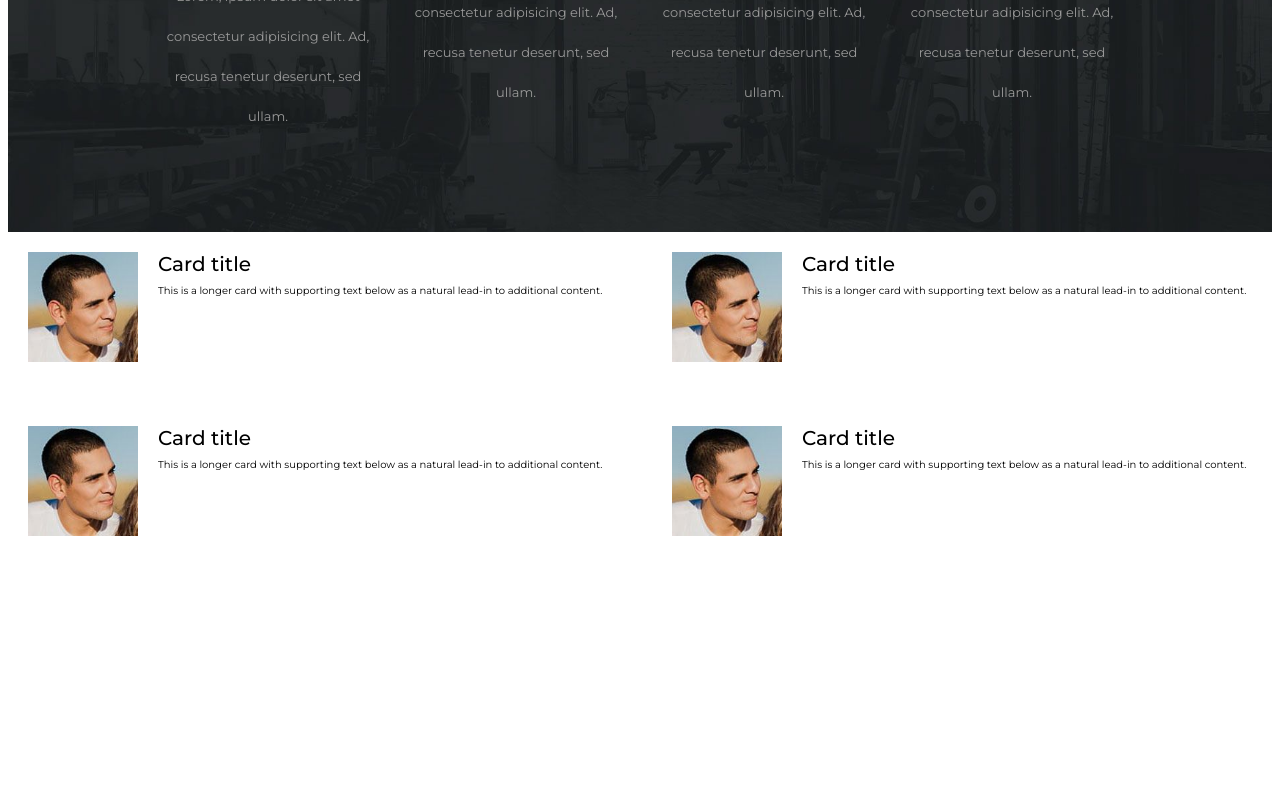
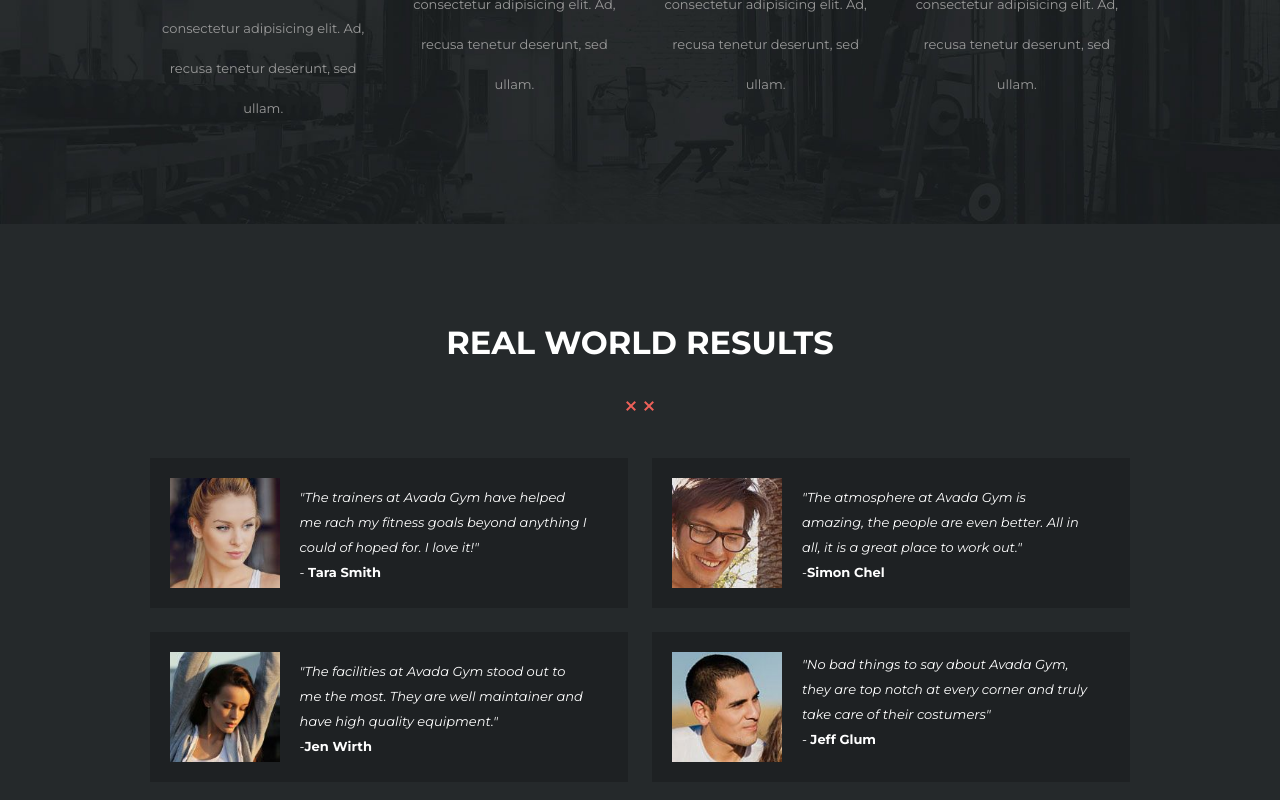
Before and after one commit to Bufal8/proj-html-vuejs, a Vue app: page / in a window 1280 px wide. Shown: the part 1970-2770 px from the top of the page. Before the commit the page ends 2534 px from the top, so only its background shows below. Built offline with nearby package versions, Linux system fonts and the light colour scheme.

Commit message:
Creato componente PageResults

```diff
--- a/index.html
+++ b/index.html
@@ -12,7 +12,7 @@
     <meta name="viewport" content="width=device-width, initial-scale=1.0" />
     <title>Avada Gym</title>
   </head>
-  <body class="m-0">
+  <body style="margin: 0; padding: 0; box-sizing: border-box;">
     <div id="app"></div>
     <script type="module" src="/src/main.js"></script>
   </body>
--- a/src/components/PageResultsCard.vue
+++ b/src/components/PageResultsCard.vue
@@ -6,17 +6,53 @@ export default {
 </script>
 
 <template>
-
-<div class="row row-cols-1 row-cols-md-2 g-4">
+    <div class="container-fluid">
+        <div class="title">
+            <h2>REAL WORLD RESULTS</h2>
+            <img src="../assets/images/divider-xx-red.png" alt="">
+        </div>
+        <div class="row riga row-cols-1 row-cols-md-2 g-4">
             <div class="col">
             <div class="card">
-        <div class="row g-0">
+                <div class="row align-items-center g-0">
                     <div class="card-img col-4">
-            <img src="../assets/images/review_4-compressor-2.jpg" class="card-img-top" alt="...">
+                    <img src="../assets/images/review_1-compressor.jpg" class="card-img-top" alt="...">
                 </div>
             <div class="card-body col-4">
-        <h5 class="card-title">Card title</h5>
-        <p class="card-text">This is a longer card with supporting text below as a natural lead-in to additional content.</p>
+                <em class="card-text">"The trainers at Avada Gym have helped me rach my fitness goals beyond anything I could of hoped for. I love it!"</em>
+                <p>- <b>Tara Smith</b></p>
+            </div>
+                </div>
+
+            </div>
+        </div>
+        <div class="col">
+            <div class="card">
+                <div class="row align-items-center g-0">
+                    <div class="card-img col-4">
+                    <img src="../assets/images/review_3-compressor-2.jpg" class="card-img-top" alt="...">
+                </div>
+            <div class="card-body col-4">
+                <em class="card-text">"The atmosphere at Avada Gym is amazing, the people are even better. All in all, it is a great place to work out."</em>
+                <p>-<b>Simon Chel</b></p>
+            </div>
+                </div>
+
+            </div>
+        </div>
+        <div class="col">
+            <div class="card">
+                <div class="row align-items-center g-0">
+                    <div class="card-img col-4">
+                    <img src="../assets/images/review_2-compressor.jpg" class="card-img-top" alt="...">
+                </div>
+            <div class="card-body col-4">
+                <div class="testo">
+
+                    <em class="card-text">"The facilities at Avada Gym stood out to me the most. They are well maintainer and have high quality equipment."</em>
+                    <p>-<b>Jen Wirth</b></p>
+
+                </div>
             </div>
                 </div>
 
@@ -28,40 +64,13 @@ export default {
                     <div class="card-img col-4">
                     <img src="../assets/images/review_4-compressor-2.jpg" class="card-img-top" alt="...">
                 </div>
-      <div class="card-body col-4">
-        <h5 class="card-title">Card title</h5>
-        <p class="card-text">This is a longer card with supporting text below as a natural lead-in to additional content.</p>
+            <div class="card-body align-items-center col-4">
+                <em class="card-text">"No bad things to say about Avada Gym, they are top notch at every corner and truly take care of their costumers"</em>
+                <p>- <b>Jeff Glum</b></p>
             </div>
                 </div>
 
             </div>
-  </div>
-  <div class="col">
-    <div class="card">
-        <div class="row g-0">
-            <div class="card-img col-4">
-            <img src="../assets/images/review_4-compressor-2.jpg" class="card-img-top" alt="...">
-        </div>
-      <div class="card-body col-4">
-        <h5 class="card-title">Card title</h5>
-        <p class="card-text">This is a longer card with supporting text below as a natural lead-in to additional content.</p>
-      </div>
-        </div>
-
-    </div>
-  </div>
-  <div class="col">
-    <div class="card">
-        <div class="row g-0">
-            <div class="card-img col-4">
-            <img src="../assets/images/review_4-compressor-2.jpg" class="card-img-top" alt="...">
-        </div>
-      <div class="card-body col-4">
-        <h5 class="card-title">Card title</h5>
-        <p class="card-text">This is a longer card with supporting text below as a natural lead-in to additional content.</p>
-      </div>
-        </div>
-
         </div>
         </div>
     </div>
@@ -73,6 +82,24 @@ export default {
 @use '../styles/partials/variables.scss';
 @import '../styles/partials/variables';
 
+.container-fluid{
+    background-color: $secondo;
+    color: $quarto;
+    padding-bottom: 100px;
+    .title{
+        text-align: center;
+        padding-top: 100px;
+        padding-bottom: 20px;
+        h2{
+            padding-bottom: 25px;
+            font-weight: 700
+        }
+    }
+    .riga{
+        width: 80%;
+        margin: 0 auto;
+        .card{
+            background-color: $terzo;
             .card-img{
                 width: 150px;
                 img{
@@ -83,10 +110,15 @@ export default {
             }
             .card-body{
                 margin-top: 20px;
-    width: calc(100% - 150px);
-    font-size: 10px;
+                width: 60%;
+                font-size: 13px;
                 padding: 0;
-    h5{
+                padding-right: 40px;
+                line-height: 25px;
+
+
+            }
+        }
     }
 }
 </style>
```
Lines whose indentation alone changed are shown as unchanged.
